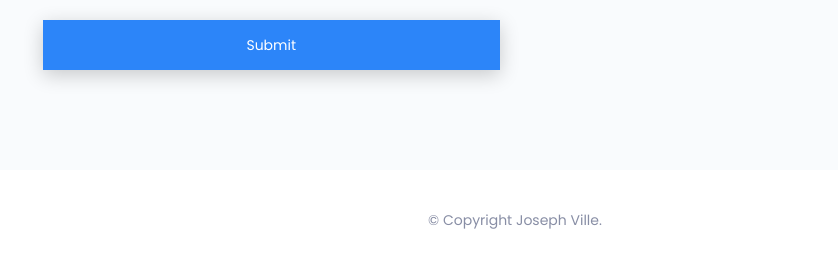
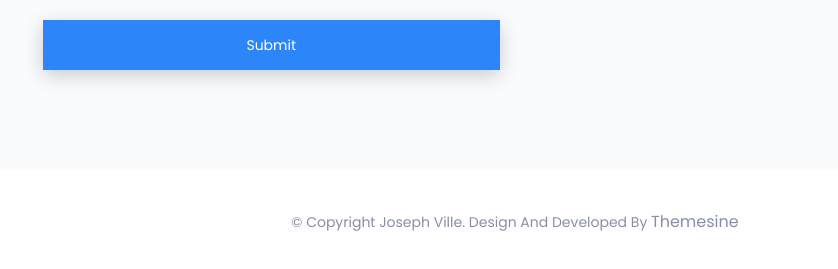
Before and after one commit to josephville/home, a plain HTML site: page index.html in a window 1280 px wide. Shown: the part 6651-6920 px from the top of the page, without its empty margins (125-963 px from the left). Drawn offline with nearby package versions, Linux system fonts and the light colour scheme.

Commit message:
added description to copyright line to give credit

```diff
--- a/index.html
+++ b/index.html
@@ -800,7 +800,9 @@
 		<footer id="footer-copyright" class="footer-copyright">
 			<div class="container">
 				<div class="hm-footer-copyright text-center">
-					<p>&copy; copyright Joseph Ville.</p><!--/p-->
+					<p>
+						&copy; copyright Joseph Ville. design and developed by <a href="https://www.themesine.com/">themesine</a>
+					</p><!--/p-->
 				</div><!--/.text-center-->
 			</div><!--/.container-->
 
```
